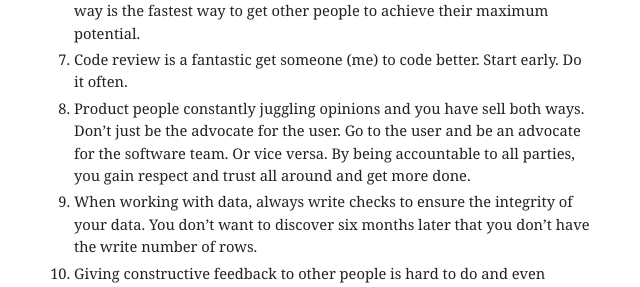
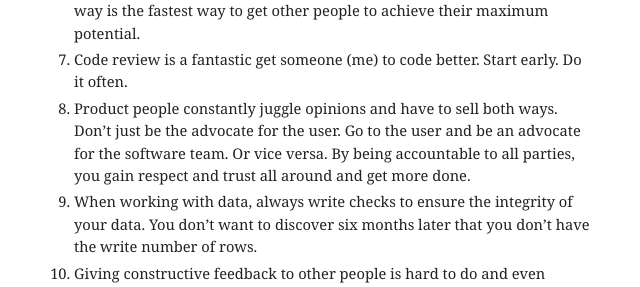
Before and after one commit to mbwong/mbwong.github.com, a Jekyll site: the page built from _posts/2013-04-30-lessons-from-apt.md, in a window 1280 px wide and 900 px high, scrolled down 729 px. Shown: the part 162-449 px from the top of the window, without its empty margins (308-948 px from the left). Built offline with Jekyll 4.4.1, drawn with Linux system fonts in a browser that asks for light colours.

Commit message:
Update 2013-04-30-lessons-from-apt.md

```diff
--- a/_posts/2013-04-30-lessons-from-apt.md
+++ b/_posts/2013-04-30-lessons-from-apt.md
@@ -13,7 +13,7 @@ layout: post
 5. Flexible technologies encourages innovation by users. Users will be able to accomplish really, really cool things with your software if you let them. Engineers may not want to allow users to do something because they worry that users might use it wrongly, but these engineers are wrong. Instead of constraining the user to avoid error, good UI design can provide both user freedom and error prevention. For example, give users good feedback on the state of the program and easy ways to undo errors. If you are a product person, you have to believe that the user is never wrong; it is always the product that is sub-optimal.
 6. There is no better remedy for a problem than concentrated effort. Unreasonable requests can lead to creative innovation. Impatience can lead to efficiencies. Often posing a challenge in a seemly unreasonable way is the fastest way to get other people to achieve their maximum potential.
 7. Code review is a fantastic get someone (me) to code better. Start early. Do it often.
-8. Product people constantly juggling opinions and you have sell both ways. Don't just be the advocate for the user. Go to the user and be an advocate for the software team. Or vice versa. By being accountable to all parties, you gain respect and trust all around and get more done.
+8. Product people constantly juggle opinions and have to sell both ways. Don't just be the advocate for the user. Go to the user and be an advocate for the software team. Or vice versa. By being accountable to all parties, you gain respect and trust all around and get more done.
 9. When working with data, always write checks to ensure the integrity of your data. You don't want to discover six months later that you don't have the write number of rows.
 10. Giving constructive feedback to other people is hard to do and even harder to do well. A good way to give feedback is to write down some benchmarks and expectations, and let them know where they stand.
 11. Just say "I don't know" when you don't know.
```
